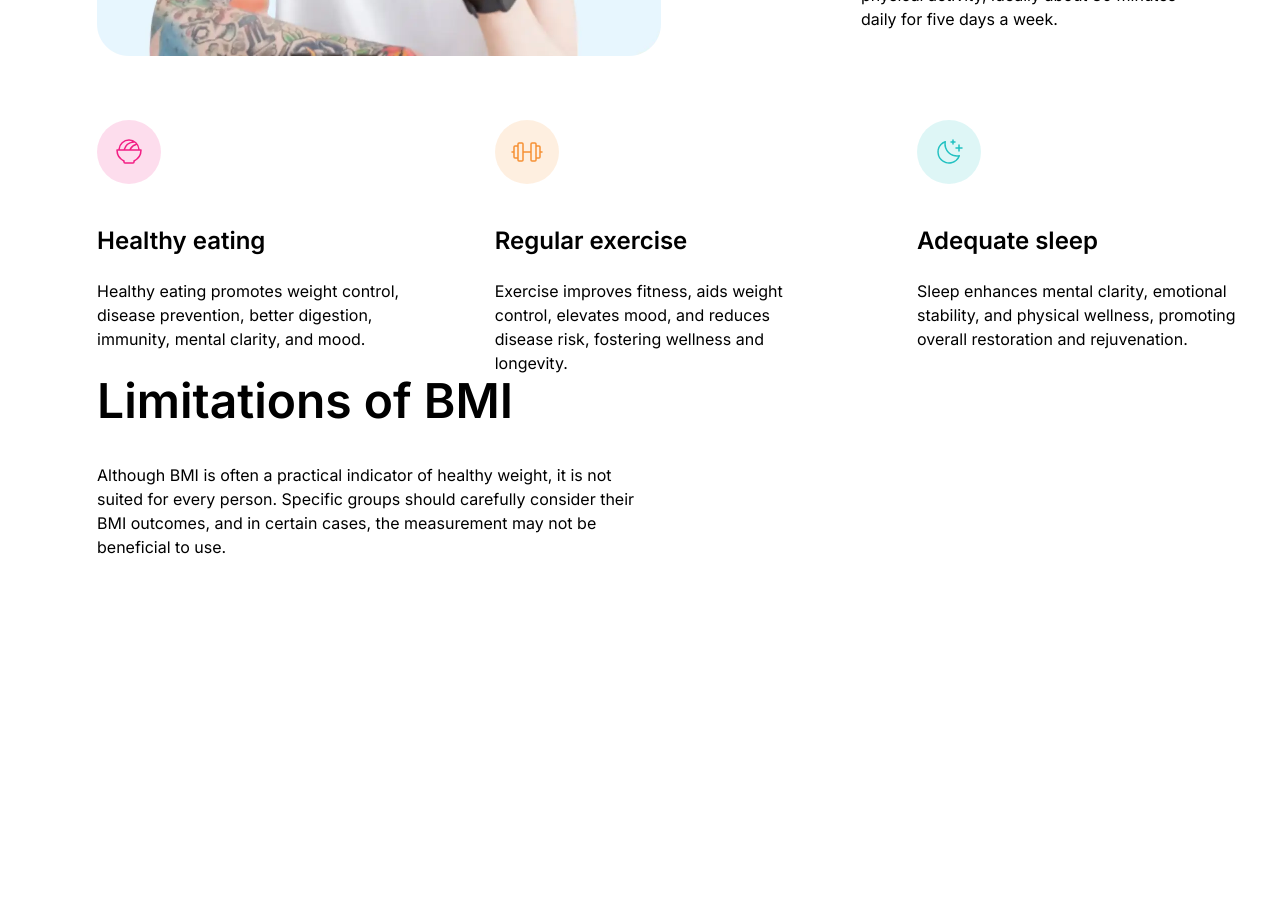
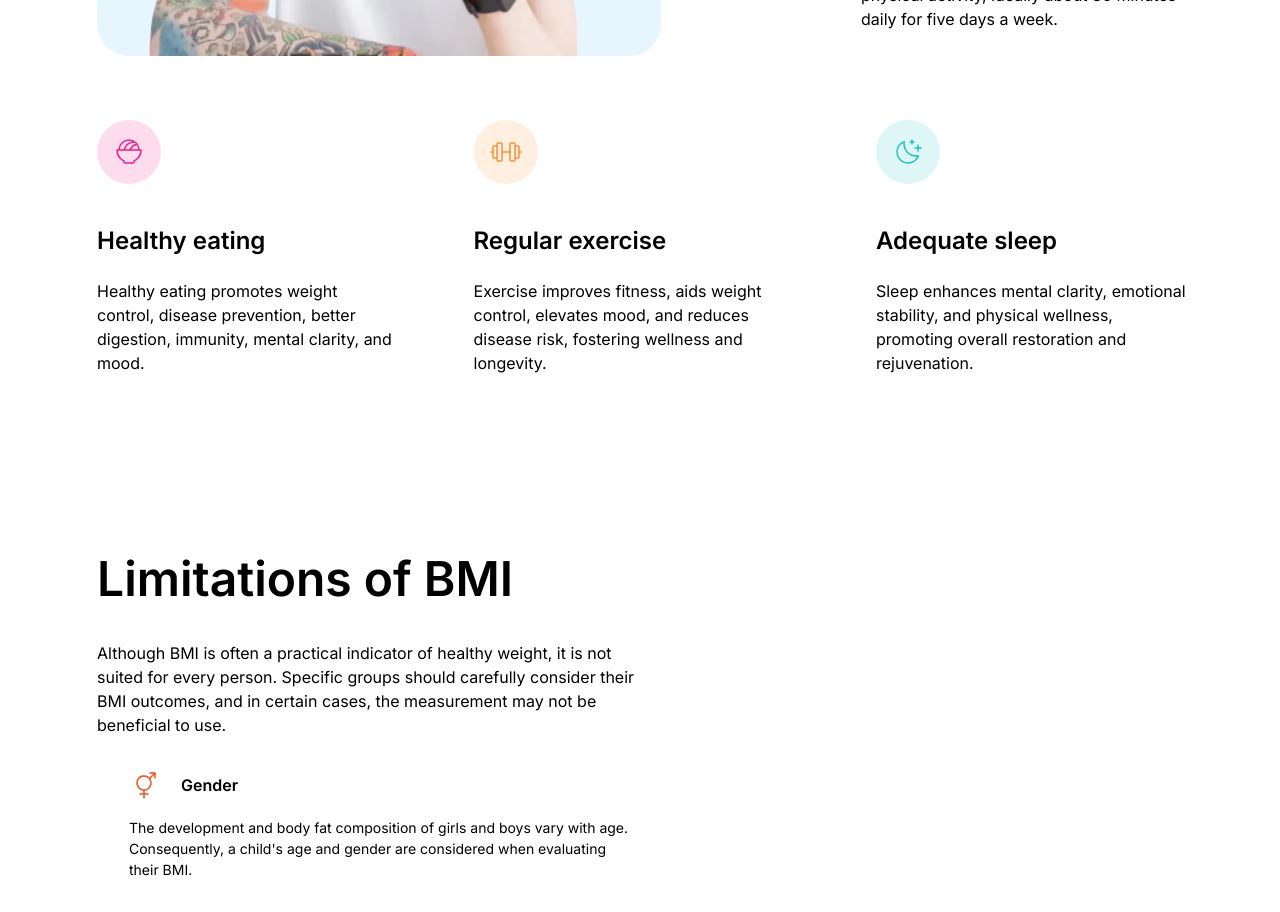
Before and after one commit to Adeben33/BMI-Index-Calculator, a React (Vite) app: page / in a window 1280 px wide. Shown: the part 1400-2312 px from the top of the page. Before the commit the page ends 1959 px from the top, so only its background shows below. Built offline with nearby package versions, Linux system fonts and the light colour scheme.

Commit message:
progress

```diff
--- a/component/benefits.css
+++ b/component/benefits.css
@@ -1,7 +1,7 @@
 .benefits {
   margin-left: 97px;
+  margin-bottom: 79px;
   display: flex;
-  gap: 55px;
 }
 
 .benefits .benefits-details {
@@ -24,7 +24,11 @@
 .benefits .benefits-details .content {
   margin: 0;
   padding: 0;
-  padding-right: 40px;
+  padding-right: 75px;
   font-size: 16px;
   line-height: 1.5;
 }
+
+.benefits .benefits-details .more-paddiing {
+  padding-right: 90px;
+}
--- a/component/benefits.jsx
+++ b/component/benefits.jsx
@@ -58,7 +58,7 @@ function Benefits() {
           />
         </svg>
         <p className="heading-small">Adequate sleep</p>
-        <p className="content">
+        <p className="content more-paddiing ">
           Sleep enhances mental clarity, emotional stability, and physical
           wellness, promoting overall restoration and rejuvenation.
         </p>
--- a/component/limitation.css
+++ b/component/limitation.css
@@ -1,4 +1,5 @@
 .limations {
+  margin-top: 178px;
   max-width: 564px;
   margin-left: 97px;
   /* margin-top: 510px; */
@@ -20,3 +21,38 @@
 .limations .content .text {
   padding: 0;
 }
+
+.Grid-content .heading svg {
+  display: block;
+  height: 32px;
+  width: 32px;
+}
+.Grid-content {
+  padding: 32px;
+}
+.Grid-content .heading {
+  padding: 0;
+  margin: 0;
+  padding-bottom: 16px;
+  background: none;
+  display: flex;
+  flex-direction: row;
+  justify-content: left;
+  align-items: center;
+  gap: 20px;
+}
+
+.Grid-content .heading p {
+  margin: 0;
+  padding: 0;
+  line-height: 1.5;
+  font-size: 16px;
+  font-weight: 600;
+}
+
+.Grid-content .content {
+  margin: 0;
+  padding: 0;
+  font-size: 14px;
+  line-height: 1.5;
+}
--- a/component/limitation.jsx
+++ b/component/limitation.jsx
@@ -12,6 +12,28 @@ function Limitation() {
           beneficial to use.
         </p>
       </div>
+      <div className="Grid-content">
+        <div className="heading">
+          <svg
+            xmlns="http://www.w3.org/2000/svg"
+            width="32"
+            height="32"
+            fill="none"
+            viewBox="0 0 32 32"
+          >
+            <path
+              fill="#F24E1E"
+              d="M26 3.25h-5a.75.75 0 1 0 0 1.5h3.19l-3.75 3.742a7.75 7.75 0 1 0-6.19 13.22v2.538H11a.75.75 0 1 0 0 1.5h3.25V29a.75.75 0 1 0 1.5 0v-3.25H19a.75.75 0 1 0 0-1.5h-3.25v-2.538A7.75 7.75 0 0 0 21.41 9.65l3.84-3.84V9a.75.75 0 1 0 1.5 0V4a.75.75 0 0 0-.75-.75Zm-11 17A6.25 6.25 0 1 1 21.25 14 6.257 6.257 0 0 1 15 20.25Z"
+            />
+          </svg>
+          <p>Gender</p>
+        </div>
+        <p className="content">
+          The development and body fat composition of girls and boys vary with
+          age. Consequently, a child's age and gender are considered when
+          evaluating their BMI.
+        </p>
+      </div>
     </div>
   );
 }
```
